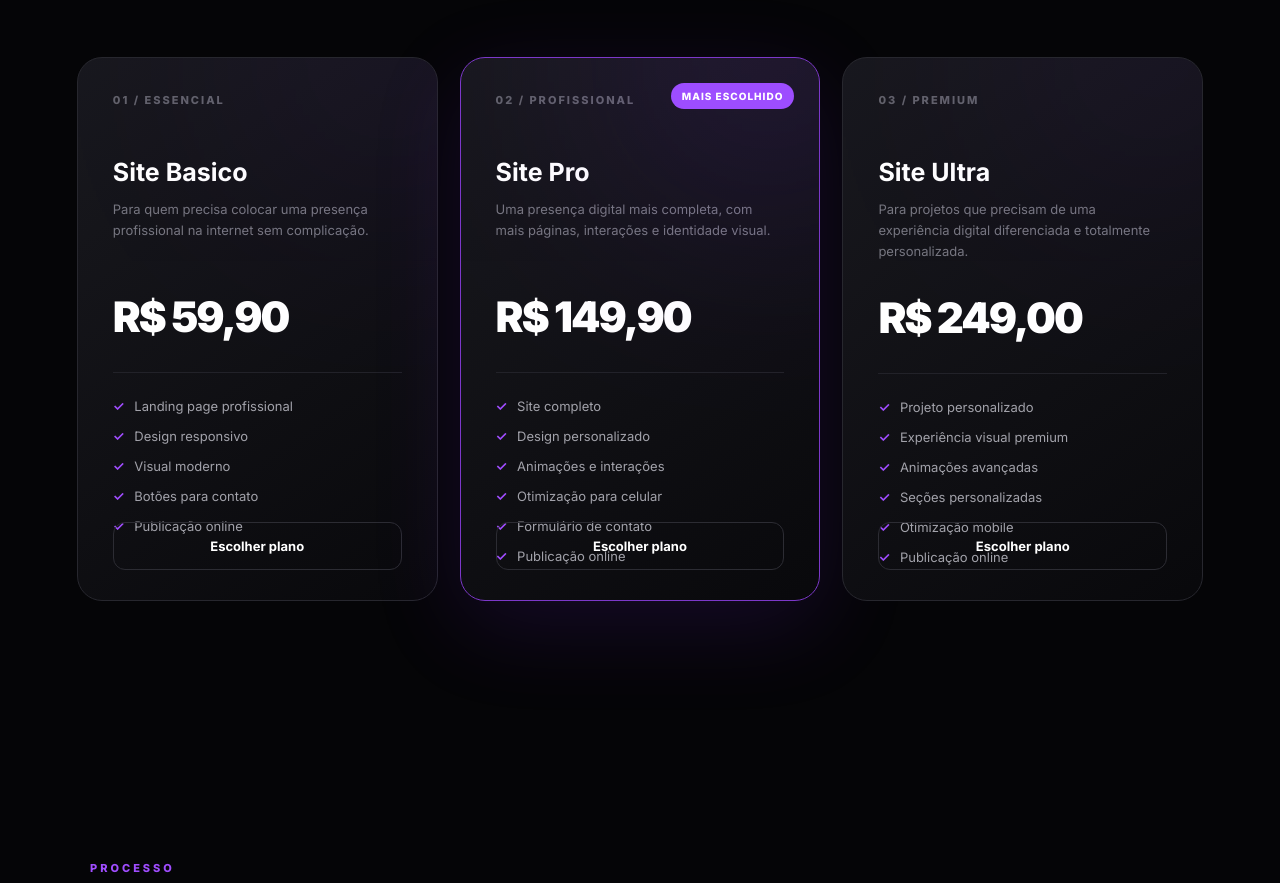
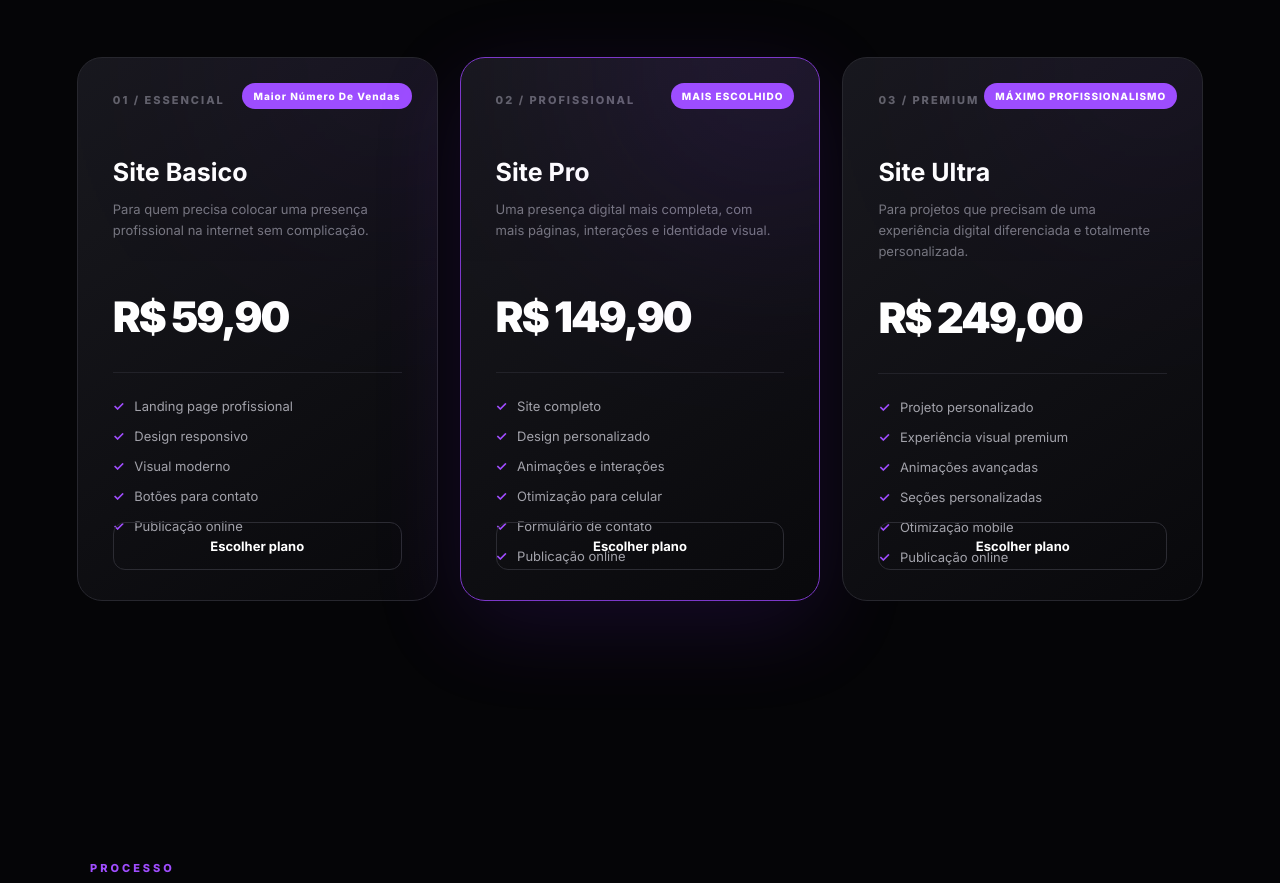
Before and after one commit to Sitefybr/Sitefy, a plain HTML site: page index.html in a window 1280 px wide. Shown: the part 1196-2079 px from the top of the page. Drawn offline with Linux system fonts and the light colour scheme.

Commit message:
Update index.html

```diff
--- a/index.html
+++ b/index.html
@@ -1000,6 +1000,8 @@ footer strong{
 
         <article class="card reveal">
 
+            <div class="popular">Maior Número De Vendas</div>
+
             <div class="card-number">01 / ESSENCIAL</div>
 
             <h3>Site <span style="verde">Basico</span></h3>
@@ -1066,6 +1068,8 @@ footer strong{
         <!-- CARD 3 -->
 
         <article class="card reveal">
+
+            <div class="popular">MÁXIMO <span style="verde">PROFISSIONALISMO</span></div>
 
             <div class="card-number">03 / PREMIUM</div>
 
```
